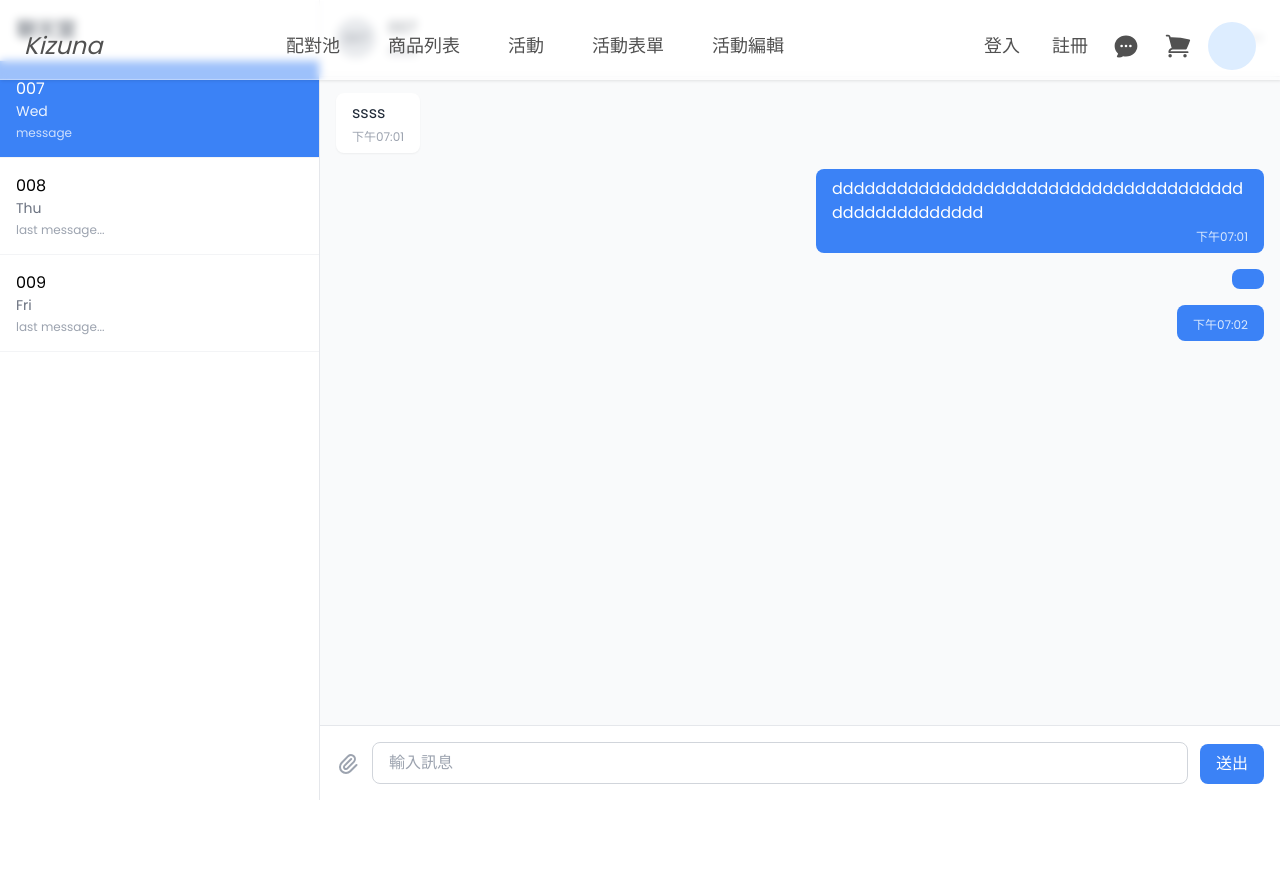
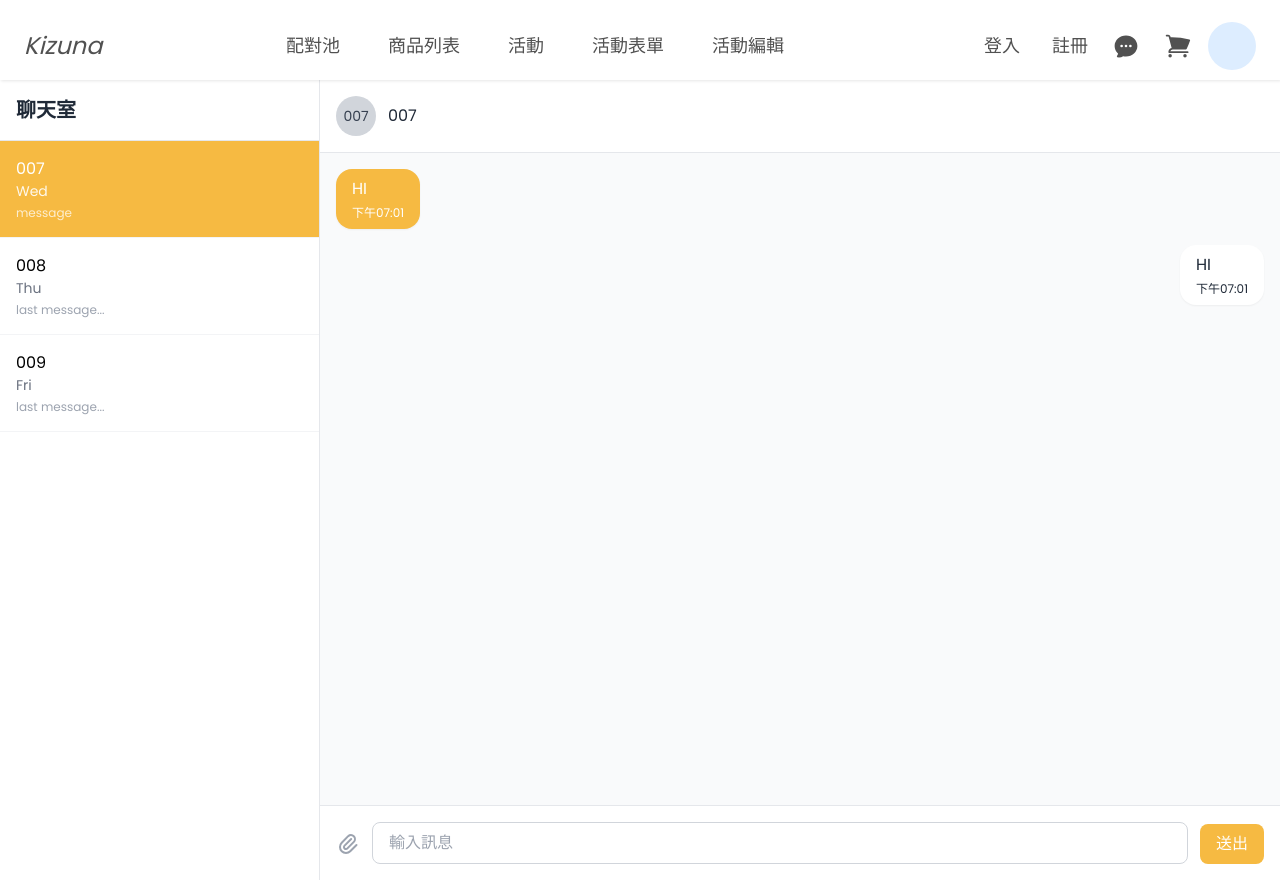
Before and after one commit to Kizuna-team/frontend, a Vue app: page /chat_new in a window 1280 px wide. Before the commit the page ends 800 px from the top, so only its background shows below. Built offline with nearby package versions, Linux system fonts and the light colour scheme.

Commit message:
remove fixed positioning from chat room header

```diff
--- a/src/App.vue
+++ b/src/App.vue
@@ -29,6 +29,7 @@ const handleLogout = () => {
 </script>
 
 <template>
+
   <div>
     <!-- Header：根據路由條件顯示 -->
     <Header v-if="showHeader" />
--- a/src/components/Header.vue
+++ b/src/components/Header.vue
@@ -1,10 +1,17 @@
 <script setup>
-import { ref, onMounted, onUnmounted } from "vue";
-import { RouterLink, RouterView  } from "vue-router";
+import { ref, onMounted, onUnmounted ,computed } from "vue";
+import { RouterLink, RouterView, useRoute } from "vue-router";
 import { useUserStore } from "@/stores/user";
 import router from "@/router";
 const store = useUserStore();
+const route = useRoute();
 
+// 判斷是否為非fixed頁面（聊天頁面）
+const isSpecialPage = computed(() => {
+  return route.path === "/chat_new" || route.name === "chat";
+  // 如果有多個頁面需要非 fixed，可以這樣寫：
+  // return ['/chat', '/special-page'].includes(route.path);
+});
 
 const handleLogout = () => {
   store.logout();
@@ -40,7 +47,11 @@ onUnmounted(() => {
 
 <template>
   <header
-    class="fixed top-0 left-0 w-full h-20 z-50 text-[#515151] bg-white/50 backdrop-blur-sm shadow"
+    :class="{
+      'fixed top-0 left-0': !isSpecialPage,
+      'relative': isSpecialPage,
+    }"
+    class="w-full h-20 z-50 text-[#515151] bg-white/50 backdrop-blur-sm shadow"
     style="
       box-shadow: 1px 1px 3px rgba(0, 0, 0, 0.1),
         inset -1px -1px 1px rgba(255, 255, 255, 0.35);
@@ -221,8 +232,6 @@ onUnmounted(() => {
       </div>
     </nav>
   </header>
-
-
 </template>
 
 <style></style>
--- a/src/views/ChatRoomView_new.vue
+++ b/src/views/ChatRoomView_new.vue
@@ -1,6 +1,5 @@
 <template>
-
-  <div class="bg-gray-100 h-screen flex">
+  <div class="bg-gray-100 h-screen overflow-hidden flex">
     <!-- 左側邊欄 -->
     <div class="w-80 bg-white border-r border-gray-200 flex flex-col">
       <!-- 標題 -->
@@ -17,21 +16,25 @@
           :class="[
             'p-4 cursor-pointer border-b border-gray-100',
             room.id === currentRoom
-              ? 'bg-blue-500 text-white'
-              : 'hover:bg-gray-50'
+              ? 'bg-[#f6ba42] text-white'
+              : 'hover:bg-gray-50',
           ]"
         >
           <div class="font-medium">{{ room.name }}</div>
-          <div :class="[
-            'text-sm',
-            room.id === currentRoom ? 'opacity-90' : 'text-gray-500'
-          ]">
+          <div
+            :class="[
+              'text-sm',
+              room.id === currentRoom ? 'opacity-90' : 'text-gray-500',
+            ]"
+          >
             {{ room.day }}
           </div>
-          <div :class="[
-            'text-xs mt-1',
-            room.id === currentRoom ? 'opacity-75' : 'text-gray-400'
-          ]">
+          <div
+            :class="[
+              'text-xs mt-1',
+              room.id === currentRoom ? 'opacity-75' : 'text-gray-400',
+            ]"
+          >
             {{ room.lastMessage }}
           </div>
         </div>
@@ -41,43 +44,54 @@
     <!-- 右側主要聊天區域 -->
     <div class="flex-1 flex flex-col">
       <!-- 聊天室標題欄 -->
-      <div class="bg-white border-b border-gray-200 p-4 flex items-center justify-between">
+      <div
+        class="bg-white border-b border-gray-200 p-4 flex items-center justify-between"
+      >
         <div class="flex items-center space-x-3">
-          <div class="w-10 h-10 bg-gray-300 rounded-full flex items-center justify-center">
-            <span class="text-sm font-medium text-gray-700">{{ currentRoom }}</span>
+          <div
+            class="w-10 h-10 bg-gray-300 rounded-full flex items-center justify-center"
+          >
+            <span class="text-sm font-medium text-gray-700">{{
+              currentRoom
+            }}</span>
           </div>
           <div>
             <div class="font-medium text-gray-800">{{ currentRoom }}</div>
-            <div class="text-sm text-gray-500">ssss</div>
           </div>
         </div>
-        <button class="text-gray-400 hover:text-gray-600">
-          <svg class="w-5 h-5" fill="currentColor" viewBox="0 0 20 20">
-            <path d="M6 10a2 2 0 11-4 0 2 2 0 014 0zM12 10a2 2 0 11-4 0 2 2 0 014 0zM16 12a2 2 0 100-4 2 2 0 000 4z"/>
-          </svg>
-        </button>
       </div>
 
       <!-- 聊天訊息區域 -->
-      <div class="flex-1 overflow-y-auto p-4 space-y-4 bg-gray-50" ref="messagesContainer">
+      <!-- 聊天背景顏色 -->
+      <div
+        class="flex-1 overflow-y-auto p-4 space-y-4 bg-gray-50"
+        ref="messagesContainer"
+      >
+        <!-- 判斷左右訊息框 -->
         <div
           v-for="msg in messages"
           :key="msg.id"
           :class="['flex', msg.isSelf ? 'justify-end' : 'justify-start']"
         >
-          <div :class="[
-            'rounded-lg px-4 py-2 max-w-xs lg:max-w-md',
-            msg.isSelf
-              ? 'bg-blue-500 text-white'
-              : 'bg-white text-gray-800 shadow-sm'
-          ]">
+        <!-- 訊息框顏色 -->
+          <div
+            :class="[
+              'rounded-2xl px-4 py-2 max-w-xs lg:max-w-md',
+              msg.isSelf
+                ? 'bg-white text-gray-800 shadow-sm '
+                : 'bg-[#f6ba42] text-white shadow-sm',
+            ]"
+          >
+            <!-- 訊息內容 -->
             <p class="break-words">{{ msg.text }}</p>
-            <div :class="[
-              'text-xs mt-1',
-              msg.isSelf
-                ? 'text-blue-100 text-right'
-                : 'text-gray-400'
-            ]">
+
+            <!-- 時間 -->
+            <div
+              :class="[
+                'text-xs mt-1',
+                msg.isSelf ? 'text-gray-800 text-right' : 'text-white',
+              ]"
+            >
               {{ msg.time }}
             </div>
           </div>
@@ -89,8 +103,18 @@
         <div class="flex items-end space-x-3">
           <!-- 左側工具按鈕 -->
           <button class="text-gray-400 hover:text-gray-600 mb-2">
-            <svg class="w-6 h-6" fill="none" stroke="currentColor" viewBox="0 0 24 24">
-              <path stroke-linecap="round" stroke-linejoin="round" stroke-width="2" d="M15.172 7l-6.586 6.586a2 2 0 102.828 2.828l6.414-6.586a4 4 0 00-5.656-5.656l-6.415 6.585a6 6 0 108.486 8.486L20.5 13"/>
+            <svg
+              class="w-6 h-6"
+              fill="none"
+              stroke="currentColor"
+              viewBox="0 0 24 24"
+            >
+              <path
+                stroke-linecap="round"
+                stroke-linejoin="round"
+                stroke-width="2"
+                d="M15.172 7l-6.586 6.586a2 2 0 102.828 2.828l6.414-6.586a4 4 0 00-5.656-5.656l-6.415 6.585a6 6 0 108.486 8.486L20.5 13"
+              />
             </svg>
           </button>
 
@@ -101,16 +125,14 @@
               placeholder="輸入訊息"
               v-model="newMessage"
               @keyup.enter="sendMessage"
-              class="w-full px-4 py-2 border border-gray-300 rounded-lg focus:ring-2 focus:ring-blue-500 focus:border-transparent outline-none"
+              class="w-full px-4 py-2 border border-gray-300 rounded-lg focus:ring-2 focus:ring-[#f6ba42] focus:border-transparent outline-none"
             />
           </div>
-
-
 
           <!-- 發送按鈕 -->
           <button
             @click="sendMessage"
-            class="bg-blue-500 hover:bg-blue-600 text-white px-4 py-2 rounded-lg font-medium transition-colors"
+            class="bg-[#f6ba42] hover:bg-[#ed8b34] text-white px-4 py-2 rounded-lg font-medium transition-colors"
           >
             送出
           </button>
@@ -121,71 +143,65 @@
 </template>
 
 <script setup>
-import { ref, reactive, nextTick } from 'vue'
+import { ref, reactive, nextTick } from "vue";
 
 // 響應式數據
-const currentRoom = ref('007')
-const newMessage = ref('')
-const messagesContainer = ref(null)
+const currentRoom = ref("007");
+const newMessage = ref("");
+const messagesContainer = ref(null);
 
 // 聊天室列表
 const chatRooms = reactive([
-  { id: '007', name: '007', day: 'Wed', lastMessage: 'message' },
-  { id: '008', name: '008', day: 'Thu', lastMessage: 'last message...' },
-  { id: '009', name: '009', day: 'Fri', lastMessage: 'last message...' }
-])
+  { id: "007", name: "007", day: "Wed", lastMessage: "message" },
+  { id: "008", name: "008", day: "Thu", lastMessage: "last message..." },
+  { id: "009", name: "009", day: "Fri", lastMessage: "last message..." },
+]);
 
 // 訊息列表
 const messages = reactive([
-  { id: 1, text: 'ssss', time: '下午07:01', isSelf: false },
-  { id: 2, text: 'dddddddddddddddddddddddddddddddddddddddddddddddddddd', time: '下午07:01', isSelf: true },
+  { id: 1, text: "HI", time: "下午07:01", isSelf: false },
   {
-    id: 3,
-    text: "",
-    isSelf: true
+    id: 2,
+    text: "HI",
+    time: "下午07:01",
+    isSelf: true,
   },
-  {
-    id: 4,
-    text: "",
-    time: '下午07:02',
-    isSelf: true
-  }
-])
+]);
 
 // 發送訊息
 const sendMessage = async () => {
   if (newMessage.value.trim()) {
-    const currentTime = new Date().toLocaleTimeString('zh-TW', {
+    const currentTime = new Date().toLocaleTimeString("zh-TW", {
       hour12: true,
-      hour: '2-digit',
-      minute: '2-digit'
-    })
+      hour: "2-digit",
+      minute: "2-digit",
+    });
 
     messages.push({
       id: Date.now(),
       text: newMessage.value,
       time: currentTime,
-      isSelf: true
-    })
+      isSelf: true,
+    });
 
-    newMessage.value = ''
+    newMessage.value = "";
 
     // 滾動到底部
-    await nextTick()
+    await nextTick();
     if (messagesContainer.value) {
-      messagesContainer.value.scrollTop = messagesContainer.value.scrollHeight
+      messagesContainer.value.scrollTop = messagesContainer.value.scrollHeight;
     }
   }
-}
+};
 
 // 格式化時間
 const formatTime = (date) => {
-  return date.toLocaleTimeString('zh-TW', {
+  return date.toLocaleTimeString("zh-TW", {
     hour12: true,
-    hour: '2-digit',
-    minute: '2-digit'
-  })
-}
+    hour: "2-digit",
+    minute: "2-digit",
+  });
+};
 </script>
 
 <style scoped>
```
